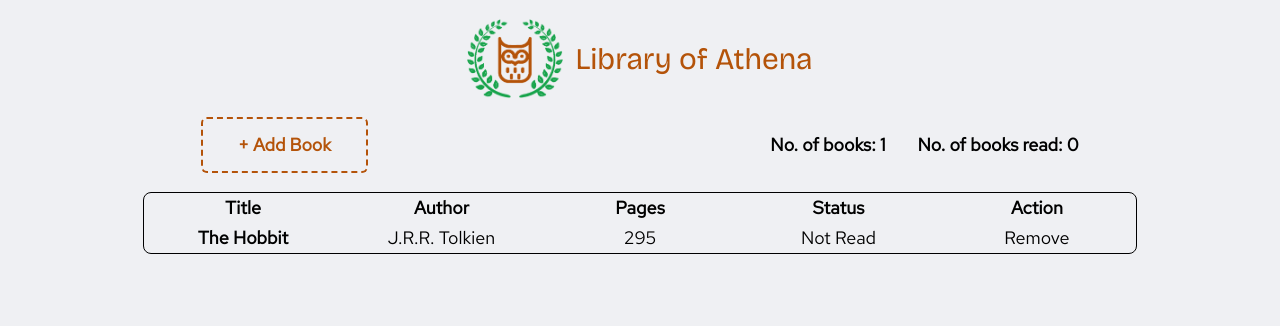
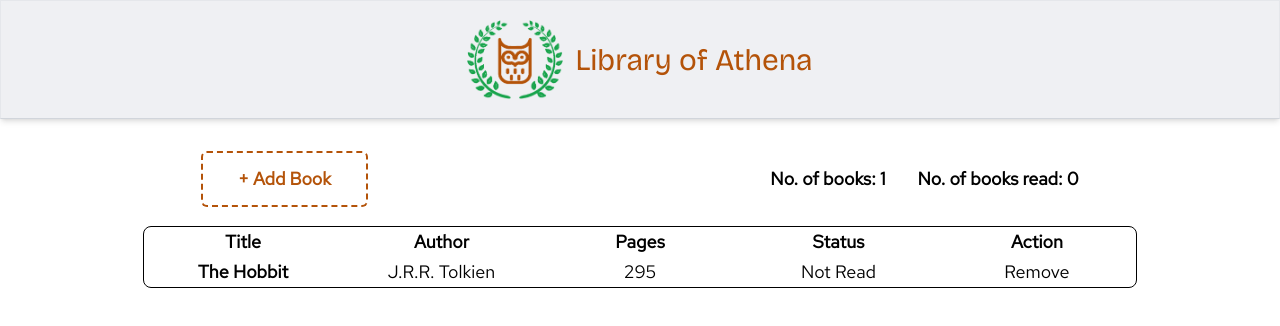
Before and after one commit to mell62/library, a website: page index.html in a window 1280 px wide. Drawn offline with nearby package versions, Linux system fonts and the light colour scheme.

Commit message:
Change bg colors

```diff
--- a/index.html
+++ b/index.html
@@ -12,10 +12,10 @@
     <title>Library of Athena</title>
   </head>
   <body
-    class="flex flex-col min-h-screen font-redhat font-bold text-lg bg-[#eff0f3]"
+    class="flex flex-col min-h-screen font-redhat font-bold text-lg bg-white"
   >
     <div
-      class="font-bricolage flex justify-center items-center gap-3 p-[calc(0.2vw+1rem)]"
+      class="bg-[#eff0f3] font-bricolage flex justify-center items-center gap-3 p-[calc(0.2vw+1rem)] border border-b-gray-300 shadow-md"
     >
       <img
         src="images/athena-owl.png "
@@ -24,7 +24,7 @@
       />
       <div class="text-3xl text-amber-700">Library of Athena</div>
     </div>
-    <div class="flex items-center justify-around flex-wrap">
+    <div class="flex items-center justify-around flex-wrap pt-8">
       <div class="flex justify-center">
         <button
           class="add-btn border-2 border-dashed border-amber-700 text-amber-700 p-3 rounded-md w-[calc(3vw+8rem)] hover:bg-amber-700 hover:text-white transition-colors duration-200"
```
Also changed, not shown: css/output.css.
